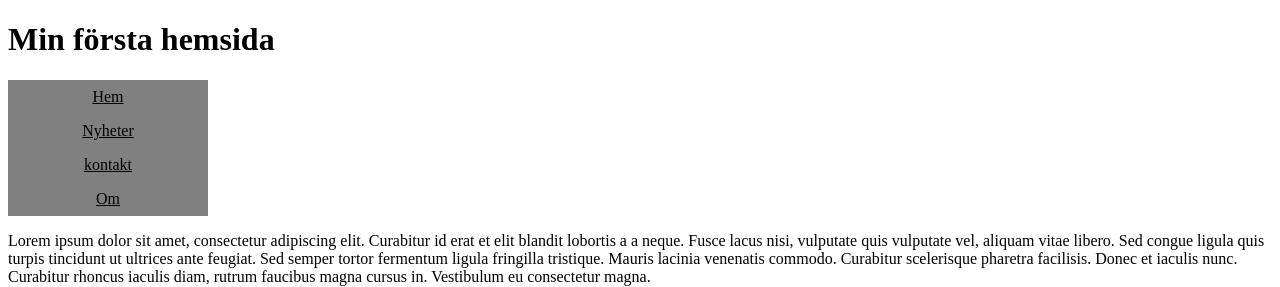
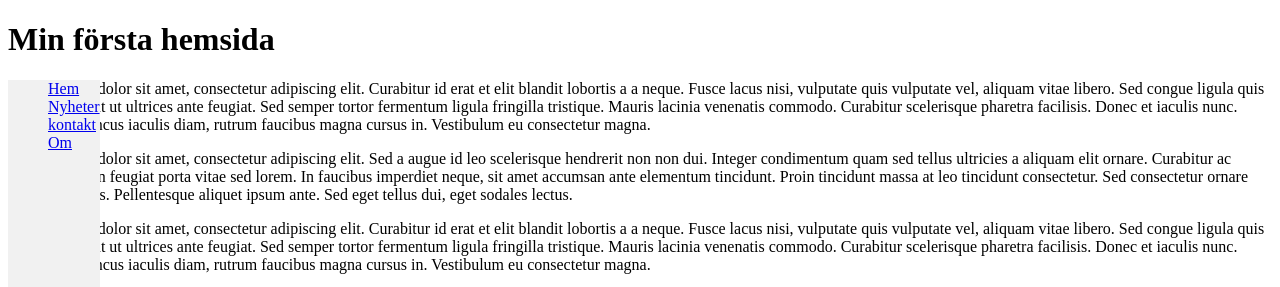
Before and after one commit to sara8917/menyexempel-, a plain HTML site: page index.html in a window 1280 px wide. Shown: the top 287 px of the page. Drawn offline with Linux system fonts and the light colour scheme.

Commit message:
Update navigation.css

```diff
--- a/CSS/navigation.css
+++ b/CSS/navigation.css
@@ -1,28 +1,10 @@
 ul {
 list-style-type: none;
-margin: 0;
-padding: 0;
-width: 200px;
-background-color: grey;
+  margin: 0;
+  pudding: 0;
+  width: 25p%;
+  background-color: #f1f1f1;
+  height: 100%;
+  position: fixed;
+  overflow: auto;
 }
-li a {
-  display: block;
-  color: #000;
-  padding: 8px 16px;
-  text decoration: none;
-}
-li a: hover {
-  background-color: #555;
-  color: white;
-}
-
-ul {
-  border: 1px; solid: #555;
-}
-li {
-  text-align: center;
-  border-bottom: 1px; solid: #555;
-}
-li: last-child {
-  border-bottom: none;
-{
```
